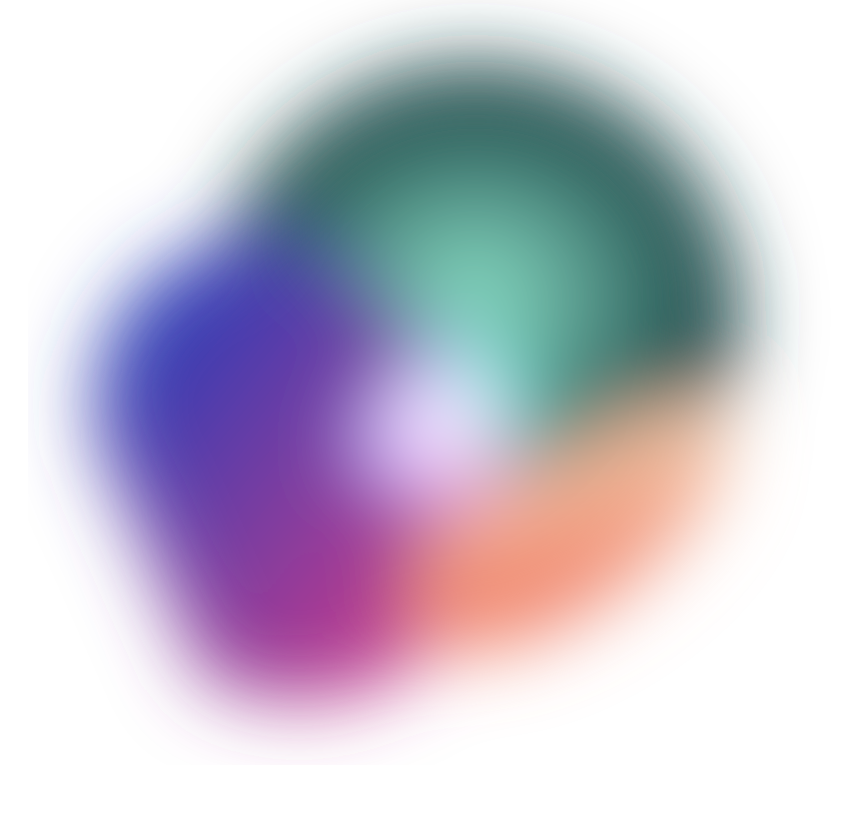
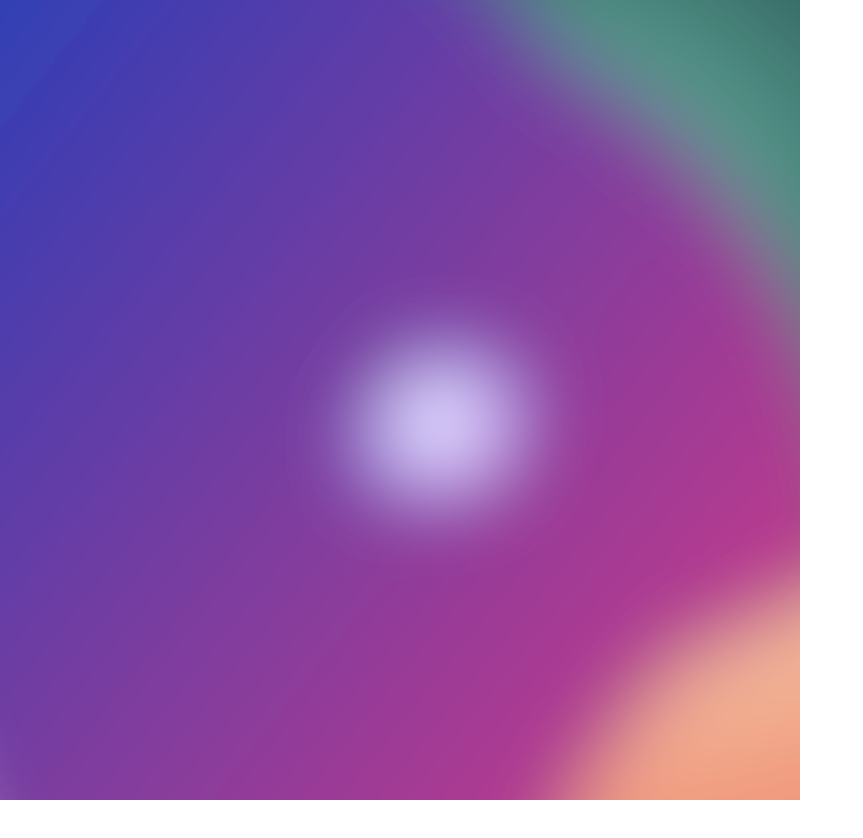
Before and after one commit to mads-hartmann/animations, a React (Vite) app: page /objectblurs in a window 1280 px wide. Shown: the top 838 px of the page, without its empty margins (0-863 px from the left). After the commit the page ends 800 px from the top, so only its background shows below. Built offline with nearby package versions, Linux system fonts and the light colour scheme.

Commit message:
Saving before the next iteration

```diff
--- a/src/animations/ObjectBlurs.tsx
+++ b/src/animations/ObjectBlurs.tsx
@@ -2,11 +2,22 @@
 
 export const ObjectBlurs = () => {
   // animate-pulse does add a little bit of things
+  const radius = 840
   return (
-    <div className="h-lvh w-lvw flex items-center align-middle justify-center">
+    <div className="size-[800px] overflow-hidden grid m-auto">
+    {/* <div className="h-lvh w-lvw flex items-center align-middle justify-center"> */}
       <motion.svg
-        width="1000"
-        height="1000"
+        width="800"
+        height="800"
+        style={{gridRow: "1", gridColumn: "1"}}
+        className="rounded-3xl"
+        transition={{
+            repeat: Infinity,
+            duration: 20,
+        }}
+        animate={{
+            // rotate: [0, 360, 0],
+        }}
       >
         <defs>
           <radialGradient id="radialGradient">
@@ -41,14 +52,14 @@
             fill="url(#radialGradient)"
             cx="275"
             cy="272"
-            r="120"
+            r={radius}
             d="M 319.35 394.57 A 120 120 0 1 0 752.44 245.14 120 120 0 0 0 198.7 418.48 Z"
             transition={{
               repeat: Infinity,
               duration: 3,
             }}
             animate={{
-              scale: [1, 0.8, 1],
+              scale: [3, 2, 3],
             }}
           />
           {/* Bottom left */}
@@ -56,14 +67,14 @@
             fill="url(#gradient2)"
             cx="275"
             cy="272"
-            r="120"
+            r={radius}
             d=" M 195.3 697.26 A 120 120 0 1 0 403.08 300.39 120 120 0 0 0 103.3 490.26 Z "
             transition={{
               repeat: Infinity,
               duration: 3,
             }}
             animate={{
-              scale: [1, 0.8, 1],
+              scale: [3, 2, 3],
             }}
           />
           {/* Bottom right object */}
@@ -80,9 +91,9 @@
             }}
             animate={{
               rotate: [55],
-              x: [-150, -200, -150],
-              y: [600],
-              scale: [0.8, 0.6, 0.8],
+              x: [200],
+              y: [800],
+              scale: [2, 1.5, 2],
             }}
           />
           {/* Shiny bit in the middle */}
@@ -101,6 +112,7 @@
           />
         </g>
       </motion.svg>
+      <div className="size-[780px] inset-[10px] relative bg-[#0F0F0F] rounded-3xl" style={{gridRow: "1", gridColumn: "1"}}></div>
     </div>
   );
 };
```
